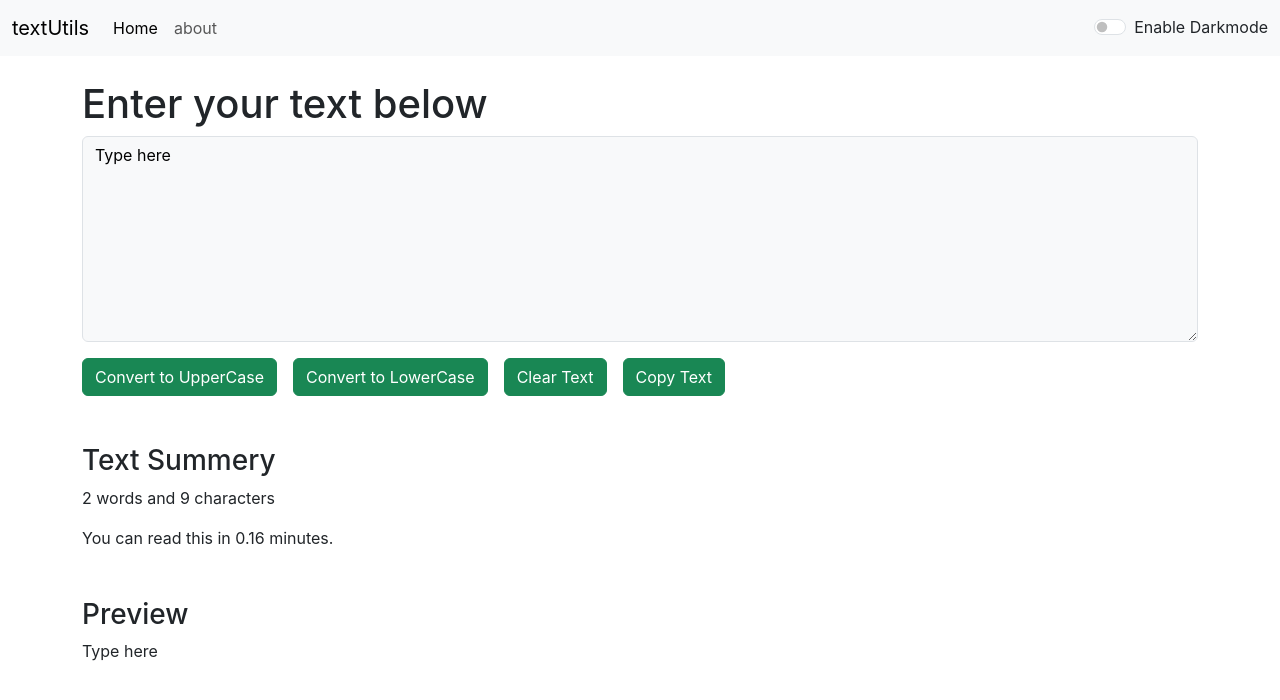
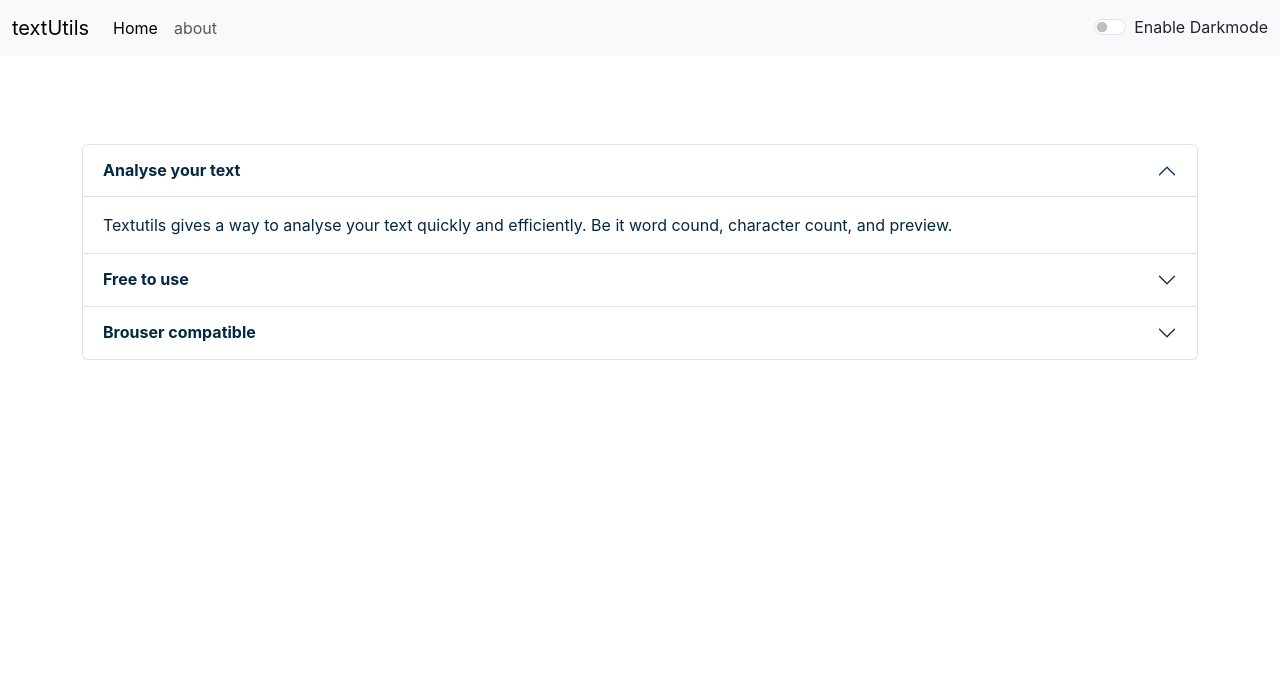
Before and after one commit to kaliprasadp7/textUtils, a React (Create React App) app: page /about in a window 1280 px wide. Shown: the top 700 px of the page. Built offline with nearby package versions, Linux system fonts and the light colour scheme.

Commit message:
bug fixed for textinput, about page and router functionality added

```diff
--- a/package.json
+++ b/package.json
@@ -8,6 +8,7 @@
     "@testing-library/user-event": "^13.5.0",
     "react": "^18.2.0",
     "react-dom": "^18.2.0",
+    "react-router-dom": "^6.27.0",
     "react-scripts": "5.0.1",
     "web-vitals": "^2.1.4"
   },
--- a/public/index.html
+++ b/public/index.html
@@ -24,7 +24,7 @@
       work correctly both with client-side routing and a non-root public URL.
       Learn how to configure a non-root public URL by running `npm run build`.
     -->
-    <title>TextUtils</title>
+    <title>TextUtils - Home</title>
     <link href="https://cdn.jsdelivr.net/npm/bootstrap@5.3.3/dist/css/bootstrap.min.css" rel="stylesheet" integrity="sha384-QWTKZyjpPEjISv5WaRU9OFeRpok6YctnYmDr5pNlyT2bRjXh0JMhjY6hW+ALEwIH" crossorigin="anonymous">
   </head>
   <body>
--- a/src/App.js
+++ b/src/App.js
@@ -1,21 +1,28 @@
 // import logo from './logo.svg';
-import React, { useState} from 'react';
+import React, { useState } from 'react';
 import './App.css';
 import FormInput from './components/FormInput';
 import Navbar from './components/Navbar';
 import Alert from './components/Alert';
+import About from './components/About';
+import {
+  BrowserRouter as Router,
+  Routes,
+  Route,
+  // Link
+} from "react-router-dom";
 
 function App() {
 
   const [mode, setMode] = useState('light'); //weather dark mode is enabled or not
 
   const toggleMode = () => {
-    if(mode === 'light'){
+    if (mode === 'light') {
       setMode('dark');
       document.body.style.backgroundColor = '#18182d';
       showAlert("Dark mode has been enabled", "success");
     }
-    else{
+    else {
       setMode('light');
       document.body.style.backgroundColor = 'white';
       showAlert("Light mode has been enabled", "success");
@@ -27,8 +34,8 @@ function App() {
 
   const showAlert = (message, type) => {
     setAlert({
-      msg : message,
-      type : type
+      msg: message,
+      type: type
     })
 
     setTimeout(() => {
@@ -40,9 +47,14 @@ function App() {
 
   return (
     <>
-    <Navbar title="textUtils" about="about" mode={mode} toggleMode={toggleMode} />
-    <Alert alert={alert}/>
-    <FormInput showAlert={showAlert} heading="Enter your text below" mode={mode} toggleMode={toggleMode} />
+      <Router>
+        <Navbar title="textUtils" about="about" mode={mode} toggleMode={toggleMode} />
+        <Alert alert={alert} />
+        <Routes>
+          <Route path="/about" element={<About mode={mode} />} />
+          <Route path="/" element={<FormInput showAlert={showAlert} heading="Enter your text below" mode={mode} toggleMode={toggleMode} />} />
+        </Routes>
+      </Router>
     </>
   );
 }
--- /dev/null
+++ b/src/components/About.js
@@ -0,0 +1,91 @@
+import React from "react";
+
+function About(props) {
+    let myStyle = {
+        color : props.mode === 'dark' ? 'white' : '#042743',
+        backgroundColor : props.mode === 'dark' ? 'rgb(33 37 41)' : 'white',
+    }
+  return (
+    <div className="container mt-5">
+      <div className="accordion" id="accordionExample">
+        <div className="accordion-item">
+          <h2 className="accordion-header">
+            <button
+              className="accordion-button"
+              type="button"
+              data-bs-toggle="collapse"
+              data-bs-target="#collapseOne"
+              aria-expanded="true"
+              aria-controls="collapseOne"
+              style={myStyle}
+            >
+              <strong>Analyse your text</strong>
+            </button>
+          </h2>
+          <div
+            id="collapseOne"
+            className="accordion-collapse collapse show"
+            data-bs-parent="#accordionExample"
+          >
+            <div className="accordion-body" style={myStyle}>
+              Textutils gives a way to analyse your text quickly and
+              efficiently. Be it word cound, character count, and preview.
+            </div>
+          </div>
+        </div>
+        <div className="accordion-item">
+          <h2 className="accordion-header">
+            <button
+              className="accordion-button collapsed"
+              type="button"
+              data-bs-toggle="collapse"
+              data-bs-target="#collapseTwo"
+              aria-expanded="false"
+              aria-controls="collapseTwo"
+              style={myStyle}
+            >
+              <strong>Free to use</strong>
+            </button>
+          </h2>
+          <div
+            id="collapseTwo"
+            className="accordion-collapse collapse"
+            data-bs-parent="#accordionExample"
+          >
+            <div className="accordion-body" style={myStyle}>
+              Textutils is completely free to use for everyone. Enjoy the
+              features of textutils and save your precious time.
+            </div>
+          </div>
+        </div>
+        <div className="accordion-item">
+          <h2 className="accordion-header">
+            <button
+              className="accordion-button collapsed"
+              type="button"
+              data-bs-toggle="collapse"
+              data-bs-target="#collapseThree"
+              aria-expanded="false"
+              aria-controls="collapseThree"
+              style={myStyle}
+            >
+              <strong>Brouser compatible</strong>
+            </button>
+          </h2>
+          <div
+            id="collapseThree"
+            className="accordion-collapse collapse"
+            data-bs-parent="#accordionExample"
+          >
+            <div className="accordion-body" style={myStyle}>
+              Textutils is browser compatible, you can use it smoothly in any
+              browser like chrome, Mozila, Opera Mini, Safari, etc.
+            </div>
+          </div>
+        </div>
+      </div>
+    </div>
+  );
+}
+
+export default About;
--- a/src/components/Alert.js
+++ b/src/components/Alert.js
@@ -6,10 +6,10 @@ function Alert(props) {
     return lower.charAt(0).toUpperCase() + lower.slice(1);
   }
   return (
-
-
-    props.alert && <div className={`alert alert-${props.alert.type} alert-dismissible fade show`} role="alert">
+    <div style={{height: '40px'}}>
+      {props.alert && <div className={`alert alert-${props.alert.type} alert-dismissible fade show`} role="alert">
         <strong>{capitalize(props.alert.type)}</strong> : {props.alert.msg}
+      </div>}
     </div>
   )
 }
--- a/src/components/FormInput.js
+++ b/src/components/FormInput.js
@@ -45,22 +45,22 @@ export default function FormInput(props) {
                     value={text}
                     onChange={handleOnChange}
                 ></textarea>
-                <button type="button" htmlFor="textarea" className="btn btn-success mt-3" onClick={handleUpperCase}>Convert to UpperCase</button>
-                <button type="button" htmlFor="textarea" className="btn btn-success mt-3 mx-3" onClick={handleLowerCase}>Convert to LowerCase</button>
-                <button type="button" htmlFor="textarea" className="btn btn-success mt-3" onClick={handleClearCase}>Clear Text</button>
-                <button type="button" htmlFor="textarea" className="btn btn-success mt-3 mx-3" onClick={handleCopyText}>Copy Text</button>
+                <button type="button" htmlFor="textarea" disabled={text.length===0} className="btn btn-success mt-3 mx-2" onClick={handleLowerCase}>Convert to LowerCase</button>
+                <button type="button" htmlFor="textarea" disabled={text.length===0} className="btn btn-success mt-3 mx-2" onClick={handleUpperCase}>Convert to UpperCase</button>
+                <button type="button" htmlFor="textarea" disabled={text.length===0} className="btn btn-success mt-3 mx-2" onClick={handleClearCase}>Clear Text</button>
+                <button type="button" htmlFor="textarea" disabled={text.length===0} className="btn btn-success mt-3 mx-2" onClick={handleCopyText}>Copy Text</button>
             </div>
 
 
             <div className={`mt-5 text-${props.mode === 'dark'?'light':'dark'}`}>
                 <h3>Text Summery</h3>
-                <p>{text.split(" ").length} words and {text.length} characters</p>
-                <p>You can read this in {text.split(" ").length * 0.08} minutes.</p>
+                <p>{text.split(" ").filter((element) => {return element.length!==0}).length} words and {text.length} characters</p>
+                <p>You can read this in {text.split(" ").filter((element) => {return element.length!==0}).length * 0.08} minutes.</p>
             </div>
 
             <div className={`mt-5 text-${props.mode === 'dark'?'light':'dark'}`}>
                 <h3>Preview</h3>
-                <p>{text.length>0 ? text : "Enter something to preview it here !"}</p>
+                <p>{text.length>0 ? text : "Nothing to preview !"}</p>
             </div>
 
         </div>
--- a/src/components/Navbar.js
+++ b/src/components/Navbar.js
@@ -1,5 +1,6 @@
 import React from "react";
 import PropTypes from 'prop-types'
+import { Link } from "react-router-dom";
 
 export default function Navbar(props) {
 
@@ -7,9 +8,9 @@ export default function Navbar(props) {
     <div>
       <nav className={`navbar navbar-expand-lg navbar-${props.mode} bg-${props.mode}`}>
         <div className="container-fluid">
-          <a className="navbar-brand" href="/">
+          <Link className="navbar-brand" to="/">
             {props.title}
-          </a>
+          </Link>
           <button
             className="navbar-toggler"
             type="button"
@@ -24,14 +25,14 @@ export default function Navbar(props) {
           <div className="collapse navbar-collapse" id="navbarSupportedContent">
             <ul className="navbar-nav me-auto mb-2 mb-lg-0">
               <li className="nav-item">
-                <a className="nav-link active" aria-current="page" href="/">
+                <Link className="nav-link active" aria-current="page" to="/">
                   Home
-                </a>
+                </Link>
               </li>
               <li className="nav-item">
-                <a className="nav-link" href="/">
+                <Link className="nav-link" to="/about">
                   {props.about}
-                </a>
+                </Link>
               </li>
             </ul>
             <div className={`form-check form-switch text-${props.mode === 'light' ? 'dark': 'light'}`}>
```
Also changed, not shown: 1 other file (tests, documents, lock files or other folders).
